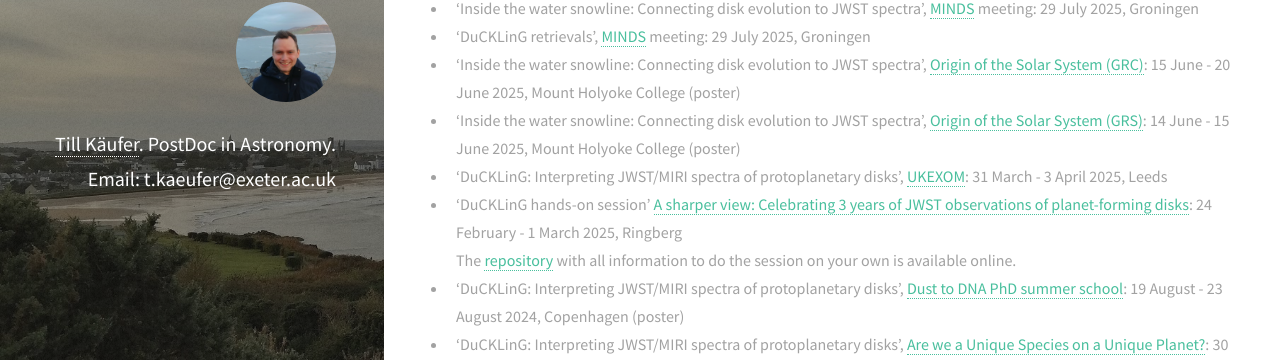
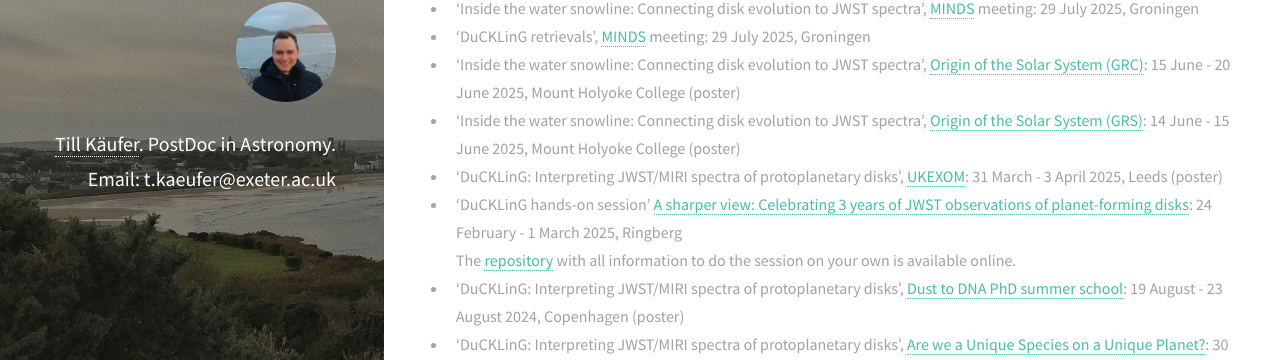
Before and after one commit to tillkaeufer/tillkaeufer.github.io, a Jekyll site: the page built from _posts/2020-10-04-talks.markdown, in a window 1280 px wide and 900 px high, scrolled down 2244 px. Shown: the part 94-454 px from the top of the window. Built offline with Jekyll 4.4.1, drawn with Linux system fonts in a browser that asks for light colours; nearby versions of some CDN libraries.

Commit message:
correcting poster

```diff
--- a/_posts/2020-10-04-talks.markdown
+++ b/_posts/2020-10-04-talks.markdown
@@ -62,7 +62,7 @@ permalink: 'events'
 - 'DuCKLinG retrievals', [MINDS](https://minds.cab.inta-csic.es/) meeting: 29 July 2025, Groningen
 - 'Inside the water snowline: Connecting disk evolution to JWST spectra', [Origin of the Solar System (GRC)](https://www.grc.org/origins-of-solar-systems-conference/2025/): 15 June - 20 June 2025, Mount Holyoke College (poster)
 - 'Inside the water snowline: Connecting disk evolution to JWST spectra', [Origin of the Solar System (GRS)](https://www.grc.org/origins-of-solar-systems-grs-conference/2025/): 14 June - 15 June 2025, Mount Holyoke College (poster)
-- 'DuCKLinG: Interpreting JWST/MIRI spectra of protoplanetary disks', [UKEXOM](https://sites.google.com/view/ukexom2025/home?authuser=0): 31 March - 3 April 2025, Leeds
+- 'DuCKLinG: Interpreting JWST/MIRI spectra of protoplanetary disks', [UKEXOM](https://sites.google.com/view/ukexom2025/home?authuser=0): 31 March - 3 April 2025, Leeds (poster)
 - 'DuCKLinG hands-on session' [A sharper view: Celebrating 3 years of JWST observations of planet-forming disks](https://sites.google.com/view/3-years-of-protoplanetary-disk/home?authuser=0): 24 February - 1 March 2025, Ringberg
   The [repository](https://github.com/tillkaeufer/duckling_hands-on_session) with all information to do the session on your own is available online.
 - 'DuCKLinG: Interpreting JWST/MIRI spectra of protoplanetary disks', [Dust to DNA PhD summer school](https://michiellambrechts.bitbucket.io/dust2dna.html): 19 August - 23 August 2024, Copenhagen (poster)
```
